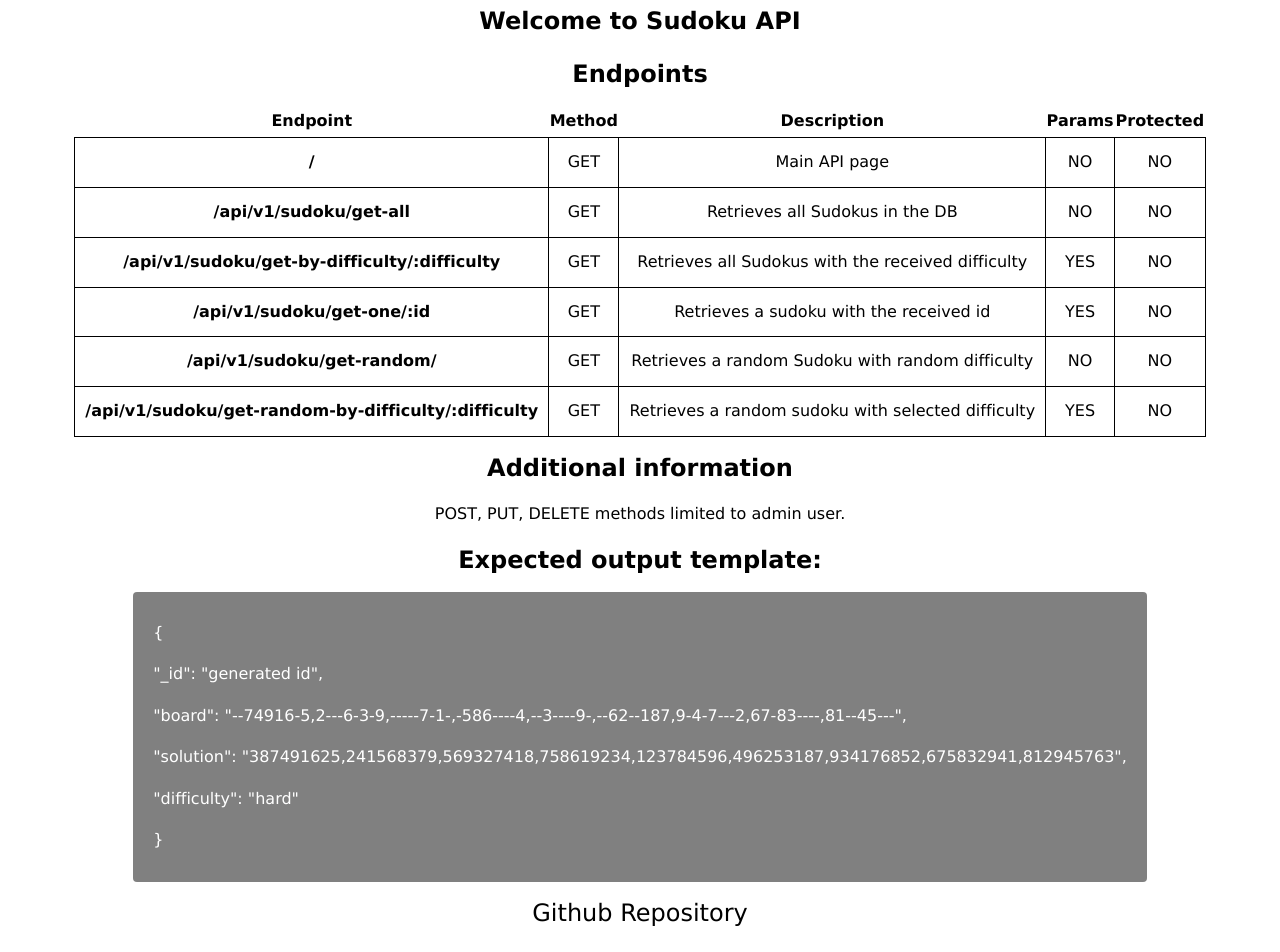
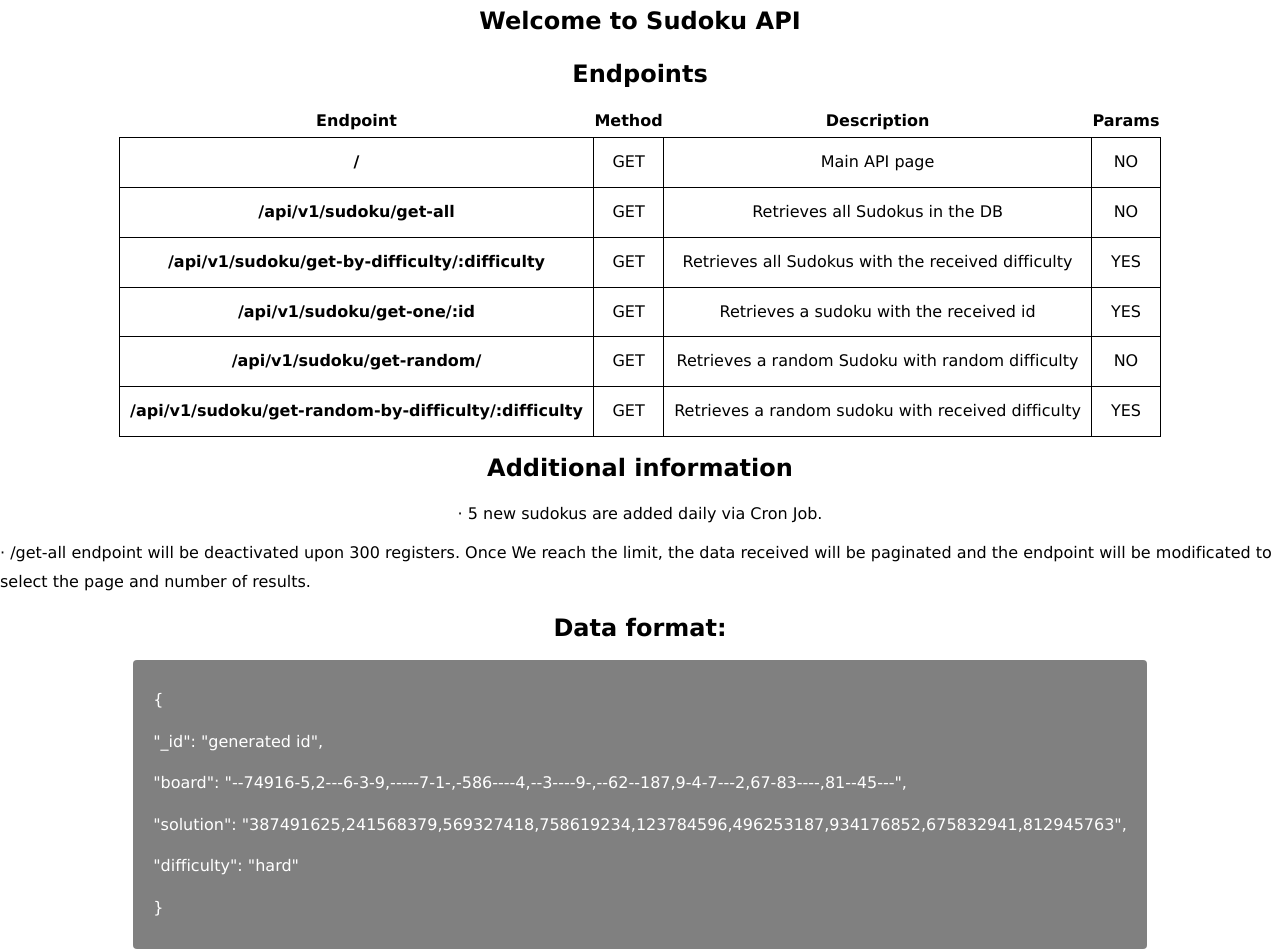
Before and after one commit to frankymelero/sudoku-api-ts, a website: page src/views/index.html in a window 1280 px wide. Shown: the top 952 px of the page. Drawn offline with Linux system fonts and the light colour scheme.

Commit message:
view updated

```diff
--- /dev/null
+++ b/src/controllers/cron.ts
@@ -0,0 +1,3 @@
+export const cron = () => {
+
+}
--- a/src/views/index.html
+++ b/src/views/index.html
@@ -54,13 +54,11 @@
         <th>Method</th>
         <th>Description</th>
         <th>Params</th>
-        <th>Protected</th>
     </tr>
     <tr>
         <td>/</td>
         <td>GET</td>
         <td>Main API page</td>
-        <td>NO</td>
         <td>NO</td>
     </tr>
     <tr>
@@ -68,7 +66,7 @@
         <td>GET</td>
         <td>Retrieves all Sudokus in the DB</td>
         <td>NO</td>
-        <td>NO</td>
+
     </tr>
 
     <tr>
@@ -76,33 +74,30 @@
         <td>GET</td>
         <td>Retrieves all Sudokus with the received difficulty</td>
         <td>YES</td>
-        <td>NO</td>
     </tr>
     <tr>
         <td>/api/v1/sudoku/get-one/:id</td>
         <td>GET</td>
         <td>Retrieves a sudoku with the received id</td>
         <td>YES</td>
-        <td>NO</td>
     </tr>
     <tr>
         <td><a href="/api/v1/sudoku/get-random/">/api/v1/sudoku/get-random/</a></td>
         <td>GET</td>
         <td>Retrieves a random Sudoku with random difficulty</td>
         <td>NO</td>
-        <td>NO</td>
     </tr>
     <tr>
         <td><a href="/api/v1/sudoku/get-random-by-difficulty/easy">/api/v1/sudoku/get-random-by-difficulty/:difficulty</a></td>
         <td>GET</td>
-        <td>Retrieves a random sudoku with selected difficulty</td>
+        <td>Retrieves a random sudoku with received difficulty</td>
         <td>YES</td>
-        <td>NO</td>
     </tr>
     </table>
     <h2>Additional information</h2>
-    <p>POST, PUT, DELETE methods limited to admin user.</p>
-    <h2>Expected output template:</h2>
+    <p>· 5 new sudokus are added daily via Cron Job. </p>
+    <p>· /get-all endpoint will be deactivated upon 300 registers. Once We reach the limit, the data received will be paginated and the endpoint will be modificated to select the page and number of results.</p>
+    <h2>Data format:</h2>
     <pre>
     <p>{</p>
     <p>"_id": "generated id",</p>
```
Also changed, not shown: dist/controllers/cron.js (added), dist/utils/cron.handle.js (added), dist/views/index.html, src/utils/cron.handle.ts (added), 2 other files.
